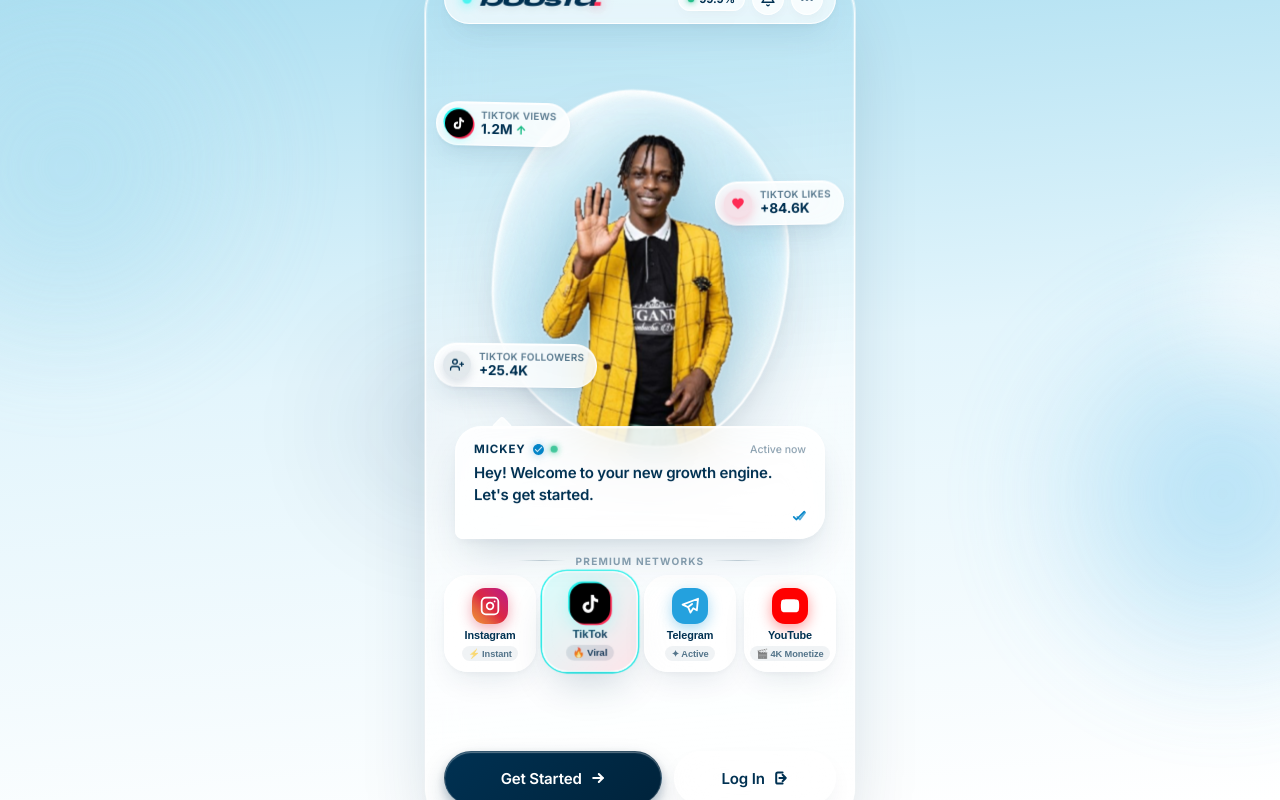
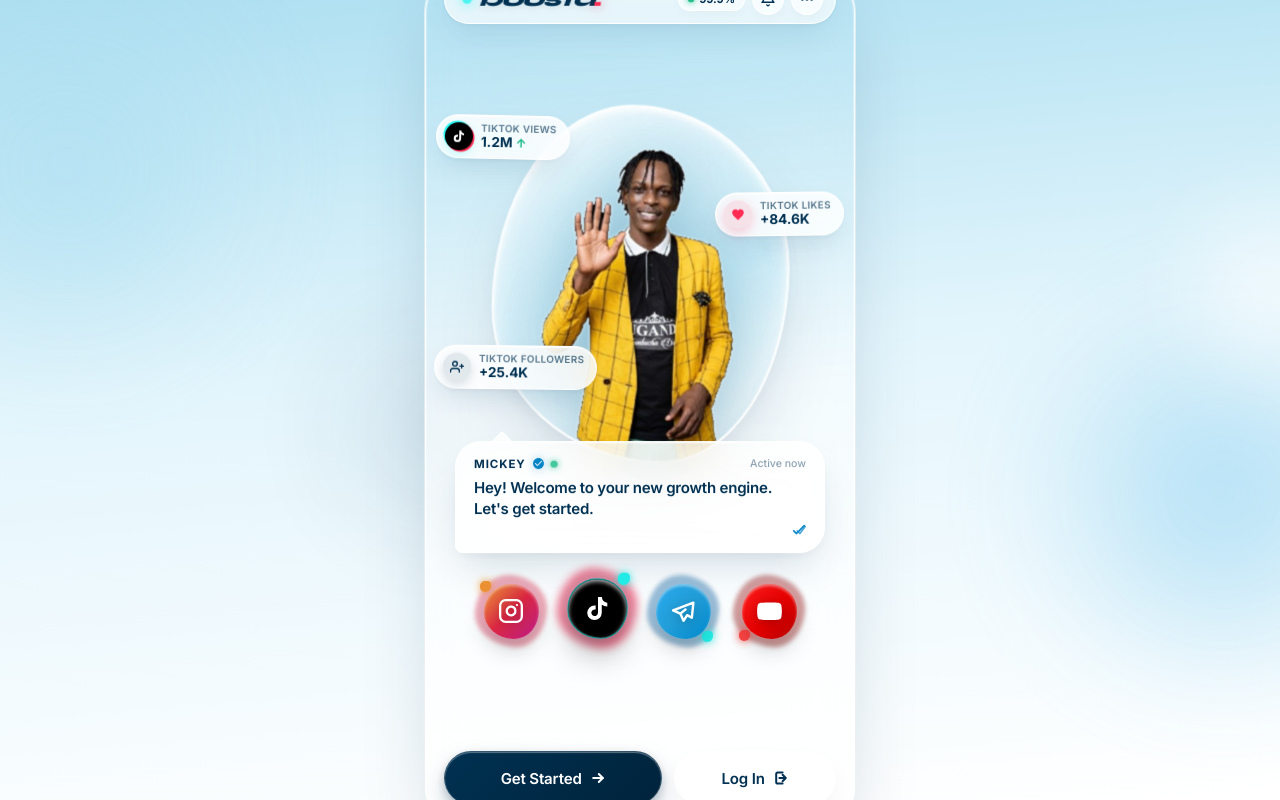
Before and after one commit to piustech1/boosta, a Next.js app: page / in a window 1280 px wide. Built offline with nearby package versions, Linux system fonts and the light colour scheme.

Commit message:
feat: textless Freepik layered liquid blobs for supported platforms

```diff
--- a/src/app/globals.css
+++ b/src/app/globals.css
@@ -715,121 +715,207 @@
   text-transform: uppercase;
 }
 
-.modern-platforms-grid {
-  display: grid;
-  grid-template-columns: repeat(4, 1fr);
-  gap: 8px;
-  width: 100%;
-}
-
-.platform-card {
-  position: relative;
+/* =========================================================
+   FREEPIK-STYLE LAYERED LIQUID ORGANIC BLOBS (TEXTLESS)
+   ========================================================= */
+.supported-services-section {
   display: flex;
   flex-direction: column;
   align-items: center;
-  justify-content: center;
-  gap: 5px;
-  padding: 12px 4px 10px 4px;
-  border-radius: 24px;
-  background: rgba(255, 255, 255, 0.68);
-  backdrop-filter: blur(20px);
-  -webkit-backdrop-filter: blur(20px);
-  border: 1.2px solid rgba(255, 255, 255, 0.95);
-  box-shadow:
-    0 14px 30px -8px rgba(0, 49, 82, 0.1),
-    0 2px 6px 0 rgba(0, 49, 82, 0.04),
-    inset 0 1px 2px 0 rgba(255, 255, 255, 1);
-  cursor: pointer;
-  outline: none;
-  overflow: hidden;
-  transition: transform 0.25s var(--ease-spring), box-shadow 0.25s ease, background 0.25s ease;
+  gap: 12px;
+  width: 100%;
+  margin-top: 10px;
+  margin-bottom: 6px;
 }
 
-.platform-card:hover {
-  transform: translateY(-3px) scale(1.03);
-  background: rgba(255, 255, 255, 0.9);
-  box-shadow:
-    0 18px 36px -8px rgba(0, 49, 82, 0.15),
-    inset 0 1px 2px 0 rgba(255, 255, 255, 1);
-}
-
-.platform-card.platform-active {
-  background: rgba(255, 255, 255, 0.95);
-  border-color: rgba(255, 255, 255, 1);
-  box-shadow:
-    0 20px 40px -10px rgba(0, 49, 82, 0.2),
-    0 0 0 1.5px #25F4EE,
-    inset 0 1px 2px 0 rgba(255, 255, 255, 1);
-  transform: translateY(-2px) scale(1.04);
-}
-
-.card-energy-sheen {
-  position: absolute;
-  inset: 0;
-  border-radius: inherit;
-  background: linear-gradient(135deg, rgba(37, 244, 238, 0.18) 0%, rgba(254, 44, 85, 0.12) 100%);
-  pointer-events: none;
-}
-
-.platform-icon-bubble {
+.fluid-blobs-row {
   display: flex;
   align-items: center;
   justify-content: center;
-  width: 36px;
-  height: 36px;
-  border-radius: 13px;
+  gap: 14px;
+  width: 100%;
+  padding: 8px 4px;
+}
+
+.liquid-blob-btn {
+  position: relative;
+  display: flex;
+  align-items: center;
+  justify-content: center;
+  width: 72px;
+  height: 72px;
+  background: transparent;
+  border: none;
+  cursor: pointer;
+  outline: none;
+  user-select: none;
+  transition: transform 0.3s var(--ease-spring);
+}
+
+.liquid-blob-btn:hover {
+  transform: translateY(-4px) scale(1.08);
+}
+
+.liquid-blob-btn:active {
+  transform: scale(0.94);
+}
+
+.liquid-blob-btn.blob-active {
+  transform: translateY(-3px) scale(1.1);
+}
+
+/* Outer Translucent Shadow Blob Layer */
+.blob-aura-layer {
+  position: absolute;
+  inset: 0;
+  border-radius: 60% 40% 65% 35% / 45% 55% 45% 55%;
+  opacity: 0.38;
+  filter: blur(2px);
+  transition: opacity 0.3s ease, transform 0.3s ease, border-radius 0.4s ease;
+  animation: blobSway 10s ease-in-out infinite alternate;
+}
+
+.liquid-blob-btn:hover .blob-aura-layer,
+.liquid-blob-btn.blob-active .blob-aura-layer {
+  opacity: 0.7;
+  transform: scale(1.12);
+  filter: blur(4px);
+}
+
+/* Satellite Fluid Droplet */
+.blob-droplet {
+  position: absolute;
+  width: 11px;
+  height: 11px;
+  border-radius: 50% 40% 60% 50%;
+  z-index: 2;
+  transition: transform 0.3s var(--ease-spring);
+}
+
+/* Main Vivid Organic Blob Center */
+.blob-core-layer {
+  position: relative;
+  display: flex;
+  align-items: center;
+  justify-content: center;
+  width: 55px;
+  height: 55px;
+  border-radius: 52% 48% 60% 40% / 46% 54% 46% 54%;
+  box-shadow:
+    0 12px 24px -4px rgba(0, 0, 0, 0.25),
+    inset 0 2px 3px 0 rgba(255, 255, 255, 0.45);
+  z-index: 3;
+  transition: transform 0.3s var(--ease-spring), border-radius 0.3s ease, box-shadow 0.3s ease;
+  animation: blobMorphCore 8s ease-in-out infinite alternate;
+}
+
+.liquid-blob-btn:hover .blob-core-layer,
+.liquid-blob-btn.blob-active .blob-core-layer {
+  box-shadow:
+    0 16px 30px -4px rgba(0, 0, 0, 0.35),
+    inset 0 2px 4px 0 rgba(255, 255, 255, 0.7);
+}
+
+.blob-icon-wrap {
+  display: flex;
+  align-items: center;
+  justify-content: center;
+  color: #FFFFFF;
+  filter: drop-shadow(0 2px 6px rgba(0, 0, 0, 0.25));
   transition: transform 0.25s var(--ease-spring);
 }
 
-.platform-card:hover .platform-icon-bubble,
-.platform-card.platform-active .platform-icon-bubble {
-  transform: scale(1.08);
+.liquid-blob-btn:hover .blob-icon-wrap {
+  transform: scale(1.12);
 }
 
-.ig-glow-box {
-  background: linear-gradient(45deg, #f09433 0%, #e6683c 25%, #dc2743 50%, #cc2366 75%, #bc1888 100%);
-  color: #FFFFFF;
-  box-shadow: 0 4px 14px rgba(220, 39, 67, 0.4);
+/* --- 1. Instagram Blob Theme --- */
+.instagram-blob .blob-aura-layer {
+  background: radial-gradient(circle, #bc1888 0%, #dc2743 70%, transparent 100%);
+}
+.instagram-blob .blob-droplet {
+  top: 6px;
+  left: 5px;
+  background: #f09433;
+  box-shadow: 0 0 8px #f09433;
+}
+.instagram-blob .blob-core-layer {
+  background: linear-gradient(135deg, #f09433 0%, #e6683c 22%, #dc2743 50%, #cc2366 75%, #bc1888 100%);
 }
 
-.tt-glow-box {
+/* --- 2. TikTok Blob Theme --- */
+.tiktok-blob .blob-aura-layer {
+  background: radial-gradient(circle, #25F4EE 0%, #FE2C55 70%, transparent 100%);
+}
+.tiktok-blob .blob-droplet {
+  top: 4px;
+  right: 6px;
+  background: #25F4EE;
+  box-shadow: 0 0 8px #25F4EE;
+}
+.tiktok-blob .blob-core-layer {
   background: #000000;
-  color: #FFFFFF;
-  box-shadow: -1.5px -1.5px 0 #25F4EE, 1.5px 1.5px 0 #FE2C55, 0 4px 14px rgba(37, 244, 238, 0.3);
+  border: 1.5px solid rgba(37, 244, 238, 0.6);
+  box-shadow:
+    -2px -2px 10px rgba(37, 244, 238, 0.4),
+    2px 2px 10px rgba(254, 44, 85, 0.4),
+    inset 0 1px 2px rgba(255, 255, 255, 0.5);
 }
 
-.tg-glow-box {
-  background: #24A1DE;
-  color: #FFFFFF;
-  box-shadow: 0 4px 14px rgba(36, 161, 222, 0.4);
+/* --- 3. Telegram Blob Theme --- */
+.telegram-blob .blob-aura-layer {
+  background: radial-gradient(circle, #0088cc 0%, #005599 70%, transparent 100%);
+}
+.telegram-blob .blob-droplet {
+  bottom: 5px;
+  right: 6px;
+  background: #25F4EE;
+  box-shadow: 0 0 8px #25F4EE;
+}
+.telegram-blob .blob-core-layer {
+  background: linear-gradient(135deg, #2AABEE 0%, #229ED9 50%, #0088cc 100%);
 }
 
-.yt-glow-box {
-  background: #FF0000;
-  color: #FFFFFF;
-  box-shadow: 0 4px 14px rgba(255, 0, 0, 0.4);
+/* --- 4. YouTube Blob Theme --- */
+.youtube-blob .blob-aura-layer {
+  background: radial-gradient(circle, #FF0000 0%, #880000 70%, transparent 100%);
+}
+.youtube-blob .blob-droplet {
+  bottom: 6px;
+  left: 6px;
+  background: #FF4444;
+  box-shadow: 0 0 8px #FF4444;
+}
+.youtube-blob .blob-core-layer {
+  background: linear-gradient(135deg, #FF1E1E 0%, #E60000 55%, #B30000 100%);
 }
 
-.platform-title {
-  font-size: 0.68rem;
-  font-weight: 700;
-  color: var(--color-dark-azure);
-  letter-spacing: -0.01em;
+/* Smooth Liquid Organic Morphs */
+@keyframes blobSway {
+  0% {
+    border-radius: 60% 40% 65% 35% / 45% 55% 45% 55%;
+    transform: rotate(0deg);
+  }
+  50% {
+    border-radius: 45% 55% 40% 60% / 55% 45% 55% 45%;
+    transform: rotate(4deg);
+  }
+  100% {
+    border-radius: 65% 35% 55% 45% / 40% 60% 40% 60%;
+    transform: rotate(-3deg);
+  }
 }
 
-.platform-tag {
-  font-size: 0.58rem;
-  font-weight: 700;
-  color: rgba(0, 49, 82, 0.65);
-  background: rgba(0, 49, 82, 0.06);
-  padding: 2px 6px;
-  border-radius: var(--radius-pill);
-  letter-spacing: -0.01em;
-}
-
-.platform-card.platform-active .platform-tag {
-  background: rgba(0, 49, 82, 0.12);
-  color: var(--color-dark-azure);
+@keyframes blobMorphCore {
+  0% {
+    border-radius: 52% 48% 60% 40% / 46% 54% 46% 54%;
+  }
+  50% {
+    border-radius: 46% 54% 42% 58% / 54% 46% 56% 44%;
+  }
+  100% {
+    border-radius: 58% 42% 52% 48% / 44% 56% 42% 58%;
+  }
 }
 
 /* =========================================================
--- a/src/components/SupportedPlatforms.tsx
+++ b/src/components/SupportedPlatforms.tsx
@@ -13,11 +13,10 @@
     {
       id: 'Instagram',
       name: 'Instagram',
-      tag: '⚡ Instant',
-      badgeClass: 'ig-glow-box',
+      blobTheme: 'instagram-blob',
       quote: "Mickey's got your Instagram covered! Turbocharge your Reels, followers & likes in seconds! 📸",
       icon: (
-        <svg viewBox="0 0 24 24" width="20" height="20" fill="none" stroke="currentColor" strokeWidth="2.1" strokeLinecap="round" strokeLinejoin="round">
+        <svg viewBox="0 0 24 24" width="26" height="26" fill="none" stroke="currentColor" strokeWidth="2.1" strokeLinecap="round" strokeLinejoin="round">
           <rect x="2" y="2" width="20" height="20" rx="5" ry="5"/>
           <path d="M16 11.37A4 4 0 1 1 12.63 8 4 4 0 0 1 16 11.37z"/>
           <line x1="17.5" y1="6.5" x2="17.51" y2="6.5"/>
@@ -27,11 +26,10 @@
     {
       id: 'TikTok',
       name: 'TikTok',
-      tag: '🔥 Viral',
-      badgeClass: 'tt-glow-box',
+      blobTheme: 'tiktok-blob',
       quote: "Mickey unlocked the TikTok viral algorithm! Instant high-retention views & likes ready! ⚡",
       icon: (
-        <svg viewBox="0 0 24 24" width="19" height="19" fill="currentColor">
+        <svg viewBox="0 0 24 24" width="25" height="25" fill="currentColor">
           <path d="M19.59 6.69a4.83 4.83 0 0 1-3.77-4.25V2h-3.45v13.67a2.89 2.89 0 0 1-5.2 1.74 2.89 2.89 0 0 1 2.31-4.64c.3-.002.6.042.88.13V9.4a6.84 6.84 0 0 0-1-.05A6.33 6.33 0 0 0 3 15.68 6.34 6.34 0 0 0 9.33 22a6.34 6.34 0 0 0 6.34-6.32V8.75a8.28 8.28 0 0 0 4.84 1.56V6.87c-.31-.03-.62-.09-.92-.18z"/>
         </svg>
       )
@@ -39,11 +37,10 @@
     {
       id: 'Telegram',
       name: 'Telegram',
-      tag: '✦ Active',
-      badgeClass: 'tg-glow-box',
+      blobTheme: 'telegram-blob',
       quote: "Mickey's scaling Telegram channels! Real active members & post views deployed! ✈️",
       icon: (
-        <svg viewBox="0 0 24 24" width="19" height="19" fill="none" stroke="currentColor" strokeWidth="2.3" strokeLinecap="round" strokeLinejoin="round">
+        <svg viewBox="0 0 24 24" width="25" height="25" fill="none" stroke="currentColor" strokeWidth="2.3" strokeLinecap="round" strokeLinejoin="round">
           <path d="M21.5 3.5L2 11l7 3 3 7 3.5-5.5L20 18l1.5-14.5z"/>
           <path d="M9 14l5-4"/>
         </svg>
@@ -52,11 +49,10 @@
     {
       id: 'YouTube',
       name: 'YouTube',
-      tag: '🎬 4K Monetize',
-      badgeClass: 'yt-glow-box',
+      blobTheme: 'youtube-blob',
       quote: "Mickey's monetization engine! Real watch hours, subscribers & 4K views! 🎬",
       icon: (
-        <svg viewBox="0 0 24 24" width="20" height="20" fill="currentColor">
+        <svg viewBox="0 0 24 24" width="27" height="27" fill="currentColor">
           <path d="M22.54 6.42a2.78 2.78 0 0 0-1.94-2C18.88 4 12 4 12 4s-6.88 0-8.6.46a2.78 2.78 0 0 0-1.94 2A29 29 0 0 0 1 11.75a29 29 0 0 0 .46 5.33A2.78 2.78 0 0 0 3.4 19.1c1.72.46 8.6.46 8.6.46s6.88 0 8.6-.46a2.78 2.78 0 0 0 1.94-2 29 29 0 0 0 .46-5.25 29 29 0 0 0-.46-5.43z"/>
           <polygon points="9.75 15.02 15.5 11.75 9.75 8.48 9.75 15.02" fill="#FFFFFF"/>
         </svg>
@@ -74,32 +70,29 @@
 
   return (
     <section className="supported-services-section">
-      <div className="services-label-wrapper">
-        <span className="services-label-line" />
-        <span className="services-label-text">PREMIUM NETWORKS</span>
-        <span className="services-label-line" />
-      </div>
-
-      {/* Ultra-Modern 4-Column Energetic Holographic Grid */}
-      <div className="modern-platforms-grid">
+      {/* Freepik Layered Liquid Blob Badges (Textless, Pure Graphic Icons) */}
+      <div className="fluid-blobs-row">
         {platforms.map(item => {
           const isActive = activePlatform === item.id;
           return (
             <button
               key={item.id}
               type="button"
-              className={`platform-card glass-bubble ${isActive ? 'platform-active' : ''}`}
+              className={`liquid-blob-btn ${item.blobTheme} ${isActive ? 'blob-active' : ''}`}
               onClick={() => handleSelect(item)}
-              aria-pressed={isActive}
+              aria-label={item.name}
+              title={item.name}
             >
-              {/* Dynamic Energy Beam Border on Active Card */}
-              {isActive && <div className="card-energy-sheen" aria-hidden="true" />}
-
-              <div className={`platform-icon-bubble ${item.badgeClass}`}>
-                {item.icon}
-              </div>
-              <span className="platform-title">{item.name}</span>
-              <span className="platform-tag">{item.tag}</span>
+              {/* Outer Translucent Shadow Blob Layer */}
+              <span className="blob-aura-layer" aria-hidden="true" />
+              {/* Secondary Contrast Droplet */}
+              <span className="blob-droplet" aria-hidden="true" />
+              {/* Main Vivid Organic Blob Center */}
+              <span className="blob-core-layer">
+                <span className="blob-icon-wrap">
+                  {item.icon}
+                </span>
+              </span>
             </button>
           );
         })}
```
